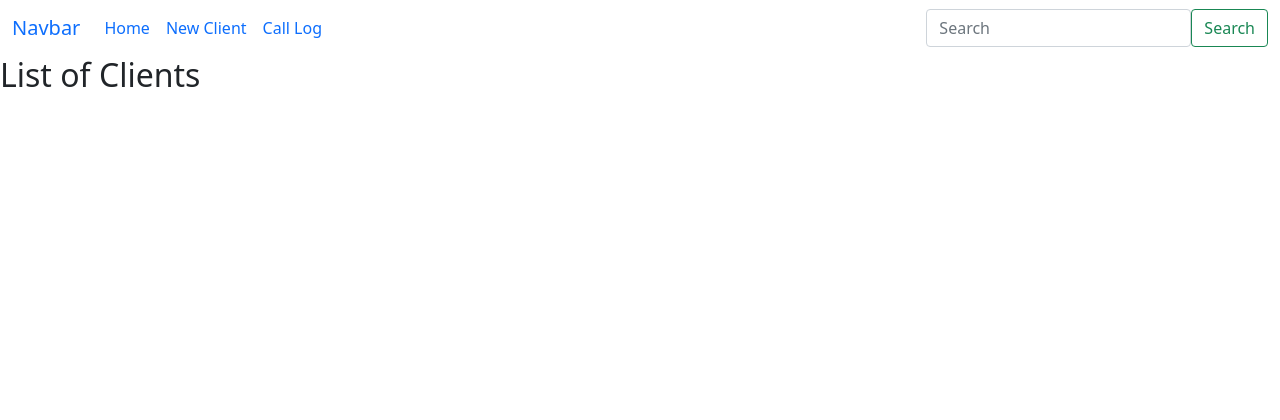
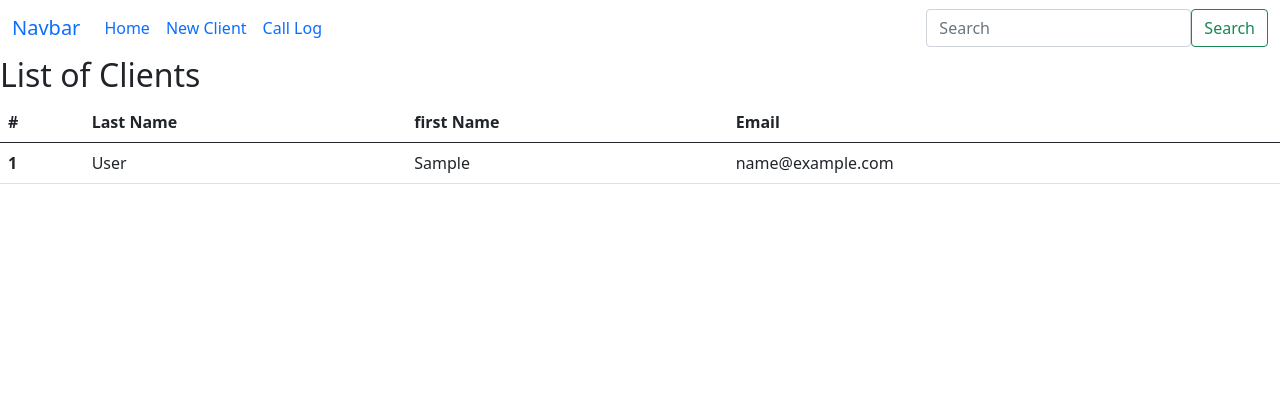
Before and after one commit to Shane-Bath/PP4-Django-CRM-App, a Django app: page /client-list/ in a window 1280 px wide. Shown: the top 420 px of the page. Run offline with Django 3.2, Linux system fonts and the light colour scheme; tables that the repository leaves empty hold one stand-in row (values such as "Sample post"); some libraries are stand-ins or nearby versions.

Commit message:
add list of all clients, client-list.html(working)

```diff
--- a/dashboard/models.py
+++ b/dashboard/models.py
@@ -1,6 +1,7 @@
 from django.db import models
 from django.contrib.auth.models import User
 import uuid
+from django.urls import reverse
 
 # Create your models here.
 
--- a/templates/client-list.html
+++ b/templates/client-list.html
@@ -9,28 +9,30 @@
 
     <h2 class="client-list">List of Clients</h2>
 
-    <!-- {% if clients %} -->
-
+    <div>
         <table class="table">
             <thead>
                 <tr>
                     <th scope="col">#</th>
                     <th scope="col">Last Name</th>
-                <th scope="col">First Namee</th>
-                <th scope="col">Phone Number</th>
+                    <th scope="col">first Name</th>
+                    <th scope="col">Email</th>
                 </tr>
             </thead>
-        <!-- <tbody>
-            {% for client in clients %}
+            <tbody>
+                {% for client in clients_list %}
                 <tr>
                     <th scope="row">{{ forloop.counter }}</th>
                     <td>{{ client.last_name }}</td>
                     <td>{{ client.first_name }}</td>
-                <td>{{ client.emial_address }}</td>
+                    <td>{{ client.email_address }}</td>
+                </tr>
                 {% endfor %}
-        </tbody> -->
+            </tbody>
         </table>
-    <!-- {% endif %} -->
+
+    </div>
+
 
     {% endblock %}
 </body>
```
Lines whose indentation alone changed are shown as unchanged.
